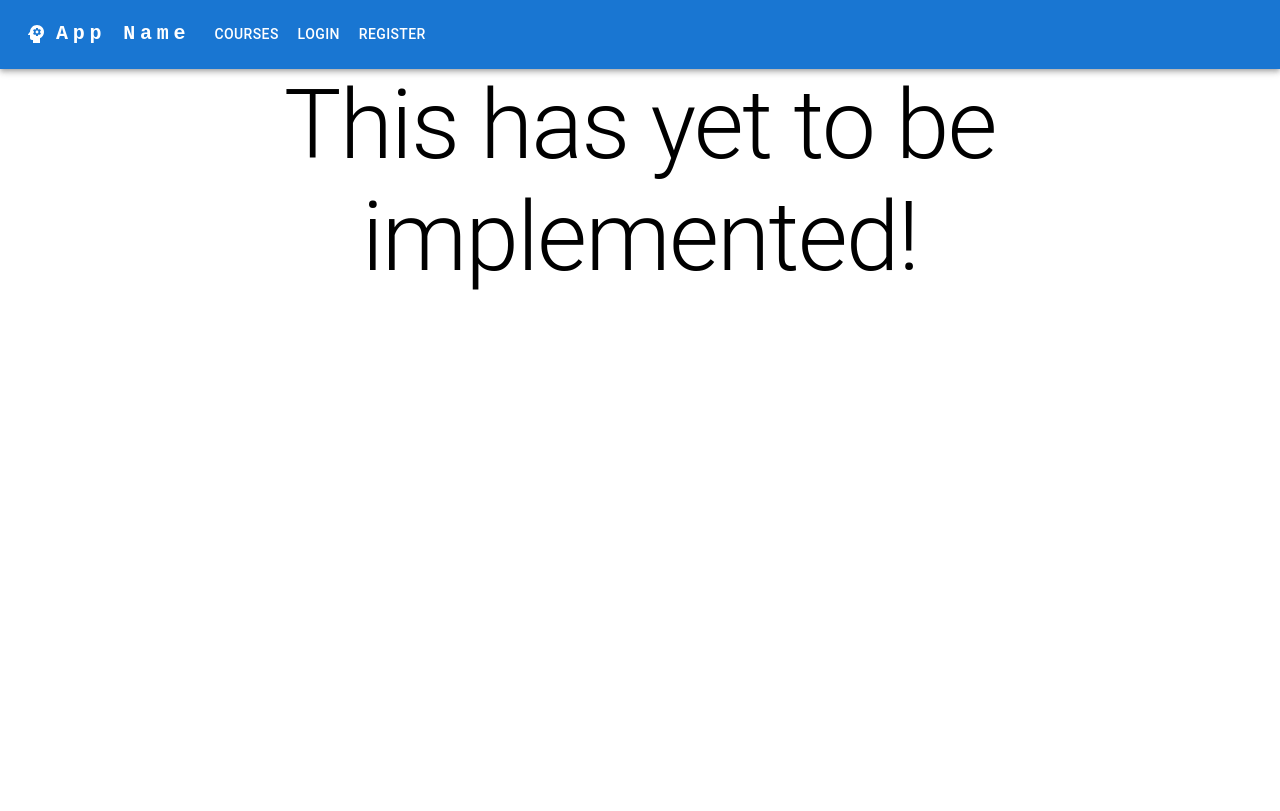
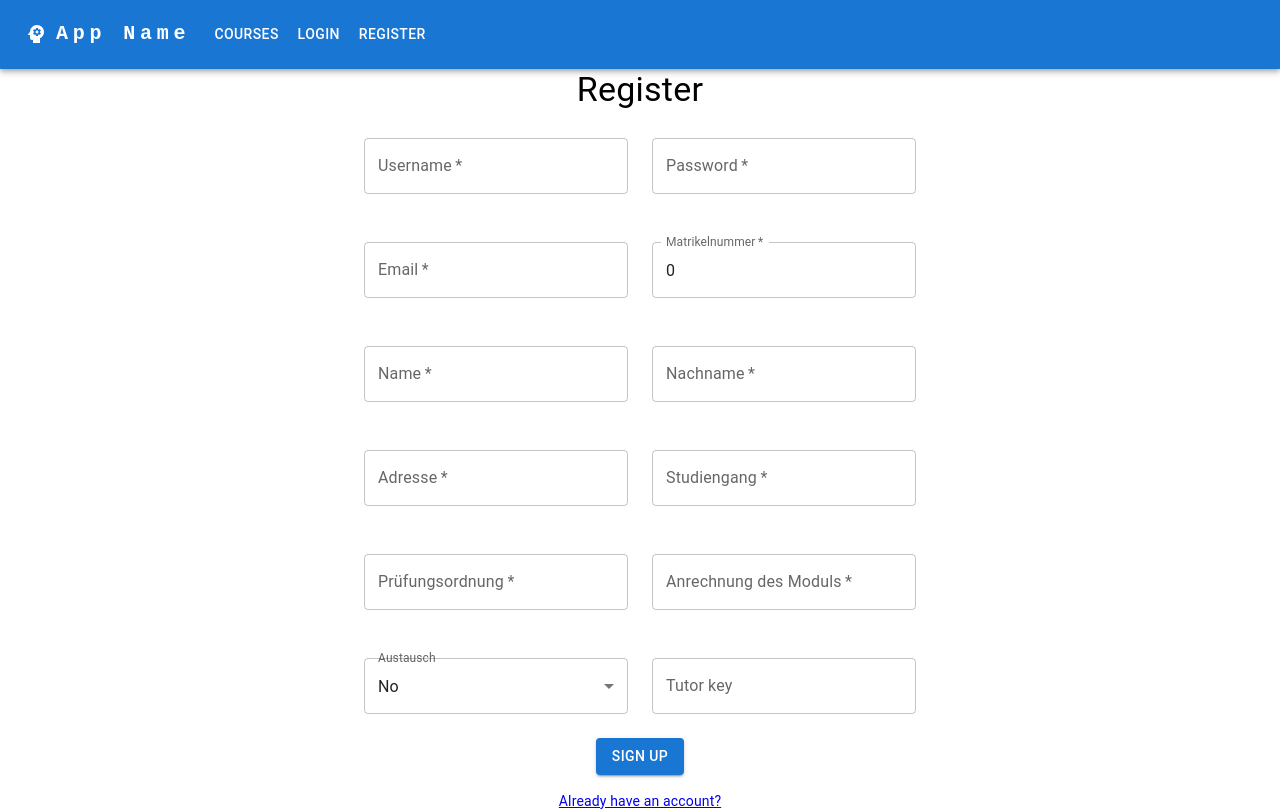
Before and after one commit to 2mey10/Scrum-in-Practice, a React (Create React App) app in the folder frontend/: page /register in a window 1280 px wide. Built offline with nearby package versions, Linux system fonts and the light colour scheme.

Commit message:
Fixes
Added the register page to the routes

```diff
--- a/frontend/src/App.js
+++ b/frontend/src/App.js
@@ -13,6 +13,7 @@ import Home from "./components/Home";
 import ToBeImplemented from "./components/ToBeImplemented";
 import ErrorPage from "./components/ErrorPage";
 import Login from "./components/Login";
+import Register from './components/Register';
 
 
 function App() {
@@ -24,6 +25,7 @@ function App() {
             <Routes>
                 <Route element={<CourseImageClassification/>} path="/courses"/>
                 <Route element={<Login />} path="/login" />
+                <Route element={<Register />} path="/register" />
                 <Route element={<ToBeImplemented/>} path="/register" />
                 <Route element={<Home />} path="/" />
             </Routes>
--- a/frontend/src/components/Login.jsx
+++ b/frontend/src/components/Login.jsx
@@ -35,7 +35,7 @@ function Login() {
                     </Button>
                 </form>
                 <div style={{ marginTop: "16px" }}>
-                    <Typography variant="body2" color="textSecondary"><a href="#">Don't have an account?</a></Typography>
+                    <Typography variant="body2" color="textSecondary"><a href="/Register">Don't have an account?</a></Typography>
                 </div>
             </div>
         </Container>
--- a/frontend/src/components/Register.jsx
+++ b/frontend/src/components/Register.jsx
@@ -116,7 +116,7 @@ function Register() {
                 </Button>
             </form>
             <div style={{ marginTop: "16px" }}>
-                <Typography variant="body2" color="textSecondary"><a href="#">Already have an account?</a></Typography>
+                <Typography variant="body2" color="textSecondary"><a href="/Login">Already have an account?</a></Typography>
             </div>
         </Container>
     );
```
